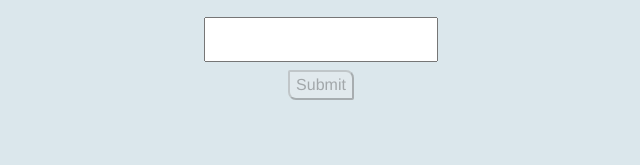
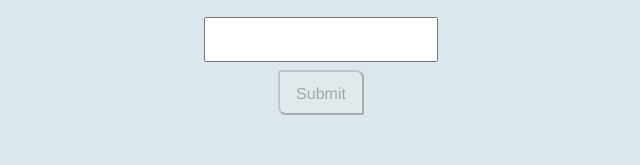
Before and after one commit to mo-mar/vue-todo, a Vue app: page / in a window 1280 px wide. Shown: the part 168-333 px from the top of the page, without its empty margins (319-959 px from the left). Built offline with nearby package versions, Linux system fonts and the light colour scheme.

Commit message:
latest update

```diff
--- a/src/components/TodoList.vue
+++ b/src/components/TodoList.vue
@@ -5,7 +5,12 @@
       <label for="todo-text">
         <input id="todo-text" v-model="text" type="text"
       /></label>
-      <button :disabled="!text" @click.prevent="addTodo" type="submit">
+      <button
+        class="submit-button"
+        :disabled="!text"
+        @click.prevent="addTodo"
+        type="submit"
+      >
         Submit
       </button>
     </form>
@@ -84,14 +89,17 @@ ul {
   align-items: center;
 }
 
+.submit-button {
+  height: 40px;
+  padding: 0.8rem 1rem;
+  vertical-align: middle;
+  border-radius: 2px 8px 2px;
+  height: 45px;
+}
+
 .todo-list form input {
   margin-bottom: 0.5rem;
   padding: 0.7rem;
   text-align: center;
 }
-
-.todo-list form button {
-  border-radius: 2px 8px 2px;
-  height: 30px;
-}
 </style>
```
